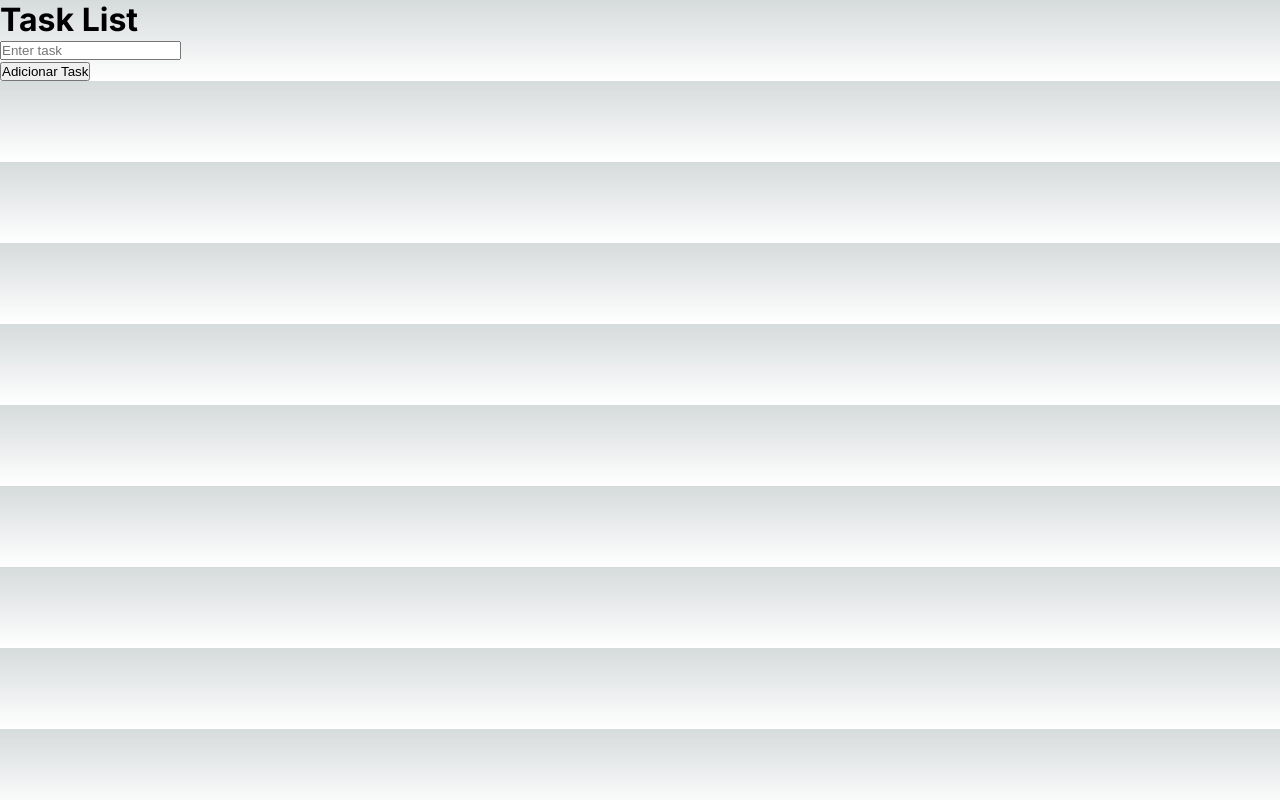
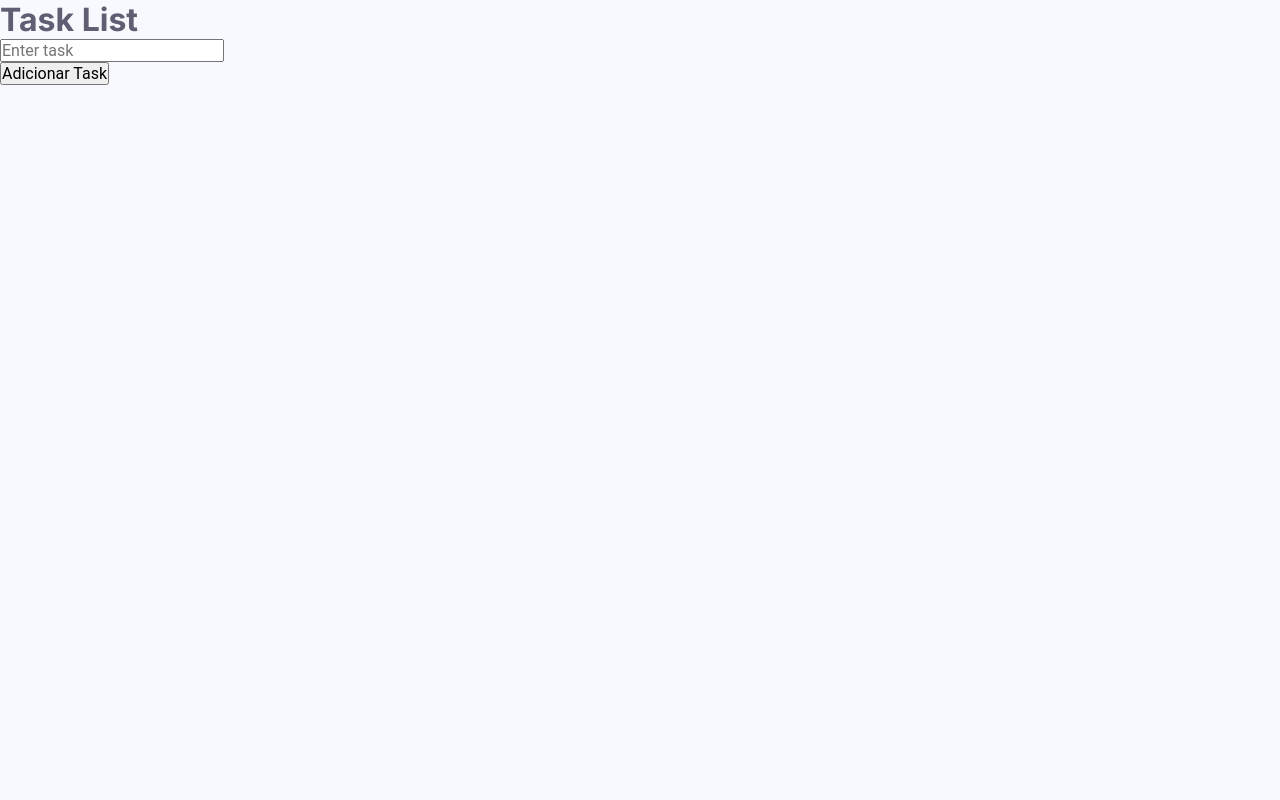
Before and after one commit to kennedysmartins/todolist, a Next.js app: page / in a window 1280 px wide. Built offline with nearby package versions, Linux system fonts and the light colour scheme.

Commit message:
define global styles

```diff
--- a/app/globals.css
+++ b/app/globals.css
@@ -1,107 +1,37 @@
+
     :root {
-  --max-width: 1100px;
-  --border-radius: 12px;
-  --font-mono: ui-monospace, Menlo, Monaco, "Cascadia Mono", "Segoe UI Mono",
-    "Roboto Mono", "Oxygen Mono", "Ubuntu Monospace", "Source Code Pro",
-    "Fira Mono", "Droid Sans Mono", "Courier New", monospace;
-
-  --foreground-rgb: 0, 0, 0;
-  --background-start-rgb: 214, 219, 220;
-  --background-end-rgb: 255, 255, 255;
-
-  --primary-glow: conic-gradient(
-    from 180deg at 50% 50%,
-    #16abff33 0deg,
-    #0885ff33 55deg,
-    #54d6ff33 120deg,
-    #0071ff33 160deg,
-    transparent 360deg
-  );
-  --secondary-glow: radial-gradient(
-    rgba(255, 255, 255, 1),
-    rgba(255, 255, 255, 0)
-  );
-
-  --tile-start-rgb: 239, 245, 249;
-  --tile-end-rgb: 228, 232, 233;
-  --tile-border: conic-gradient(
-    #00000080,
-    #00000040,
-    #00000030,
-    #00000020,
-    #00000010,
-    #00000010,
-    #00000080
-  );
-
-  --callout-rgb: 238, 240, 241;
-  --callout-border-rgb: 172, 175, 176;
-  --card-rgb: 180, 185, 188;
-  --card-border-rgb: 131, 134, 135;
-}
-
-@media (prefers-color-scheme: dark) {
-  :root {
-    --foreground-rgb: 255, 255, 255;
-    --background-start-rgb: 0, 0, 0;
-    --background-end-rgb: 0, 0, 0;
-
-    --primary-glow: radial-gradient(rgba(1, 65, 255, 0.4), rgba(1, 65, 255, 0));
-    --secondary-glow: linear-gradient(
-      to bottom right,
-      rgba(1, 65, 255, 0),
-      rgba(1, 65, 255, 0),
-      rgba(1, 65, 255, 0.3)
-    );
-
-    --tile-start-rgb: 2, 13, 46;
-    --tile-end-rgb: 2, 5, 19;
-    --tile-border: conic-gradient(
-      #ffffff80,
-      #ffffff40,
-      #ffffff30,
-      #ffffff20,
-      #ffffff10,
-      #ffffff10,
-      #ffffff80
-    );
-
-    --callout-rgb: 20, 20, 20;
-    --callout-border-rgb: 108, 108, 108;
-    --card-rgb: 100, 100, 100;
-    --card-border-rgb: 200, 200, 200;
-  }
+        font-size: 62.5%;
     }
 
     * {
+        margin: 0;
+        padding: 0;
         box-sizing: border-box;
-  padding: 0;
-  margin: 0;
     }
 
-html,
-body {
-  max-width: 100vw;
-  overflow-x: hidden;
+    body{
+        background-color: #f8f8ff;
+        color: #5f5e72;
+
+        -webkit-font-smoothing: antialiased;
     }
 
-body {
-  color: rgb(var(--foreground-rgb));
-  background: linear-gradient(
-      to bottom,
-      transparent,
-      rgb(var(--background-end-rgb))
-    )
-    rgb(var(--background-start-rgb));
+    body, input, button, textarea {
+        font-family: 'Roboto', sans-serif;
+        outline: none;
+        font-size: 1.6rem;
+
     }
 
     a {
-  color: inherit;
         text-decoration: none;
     }
 
-@media (prefers-color-scheme: dark) {
-  html {
-    color-scheme: dark;
+    button, a {
+        cursor: pointer;
+        transition: filter 0.2s;
     }
+
+    button:hover, a:hover {
+        filter: brightness(0.9);
     }
```
Lines whose indentation alone changed are shown as unchanged.
